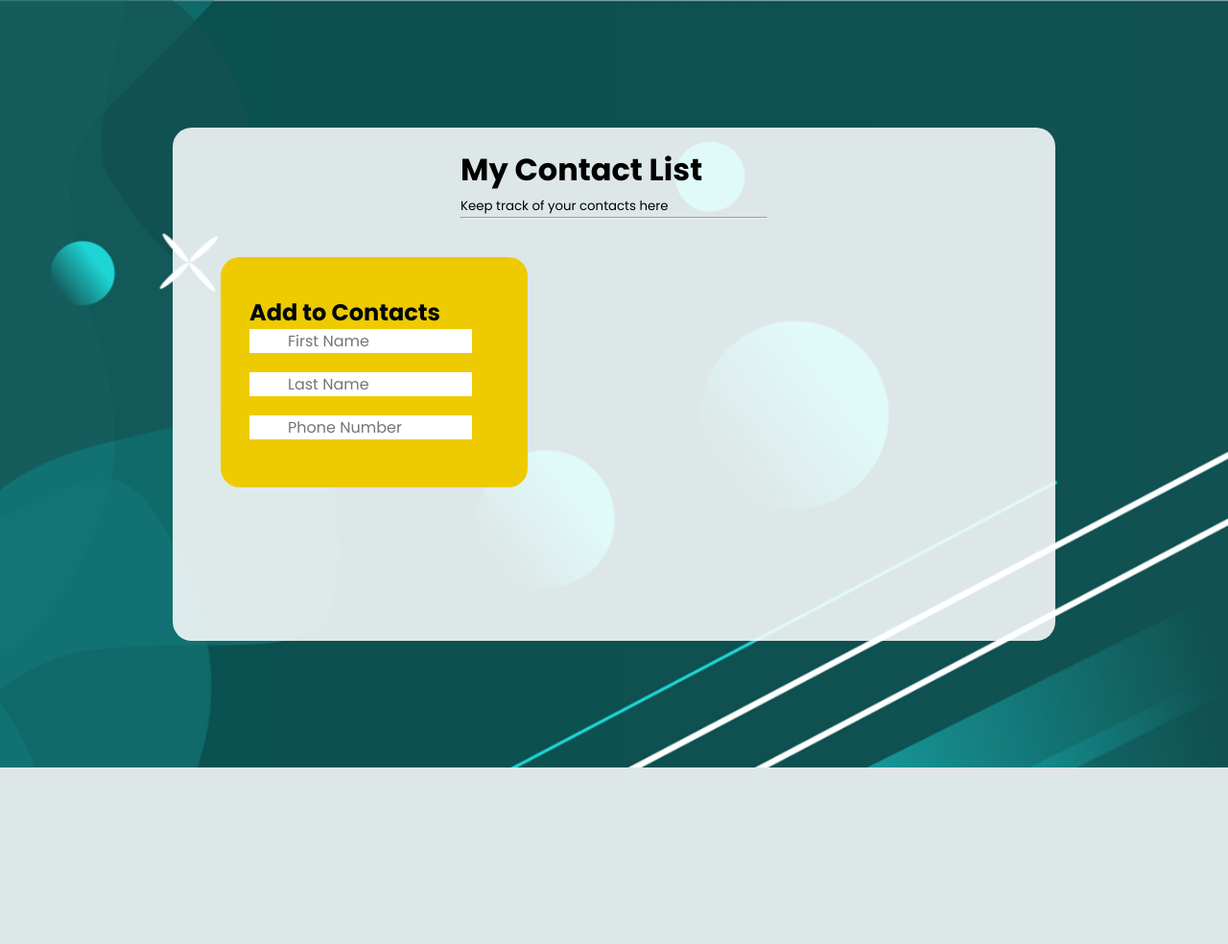
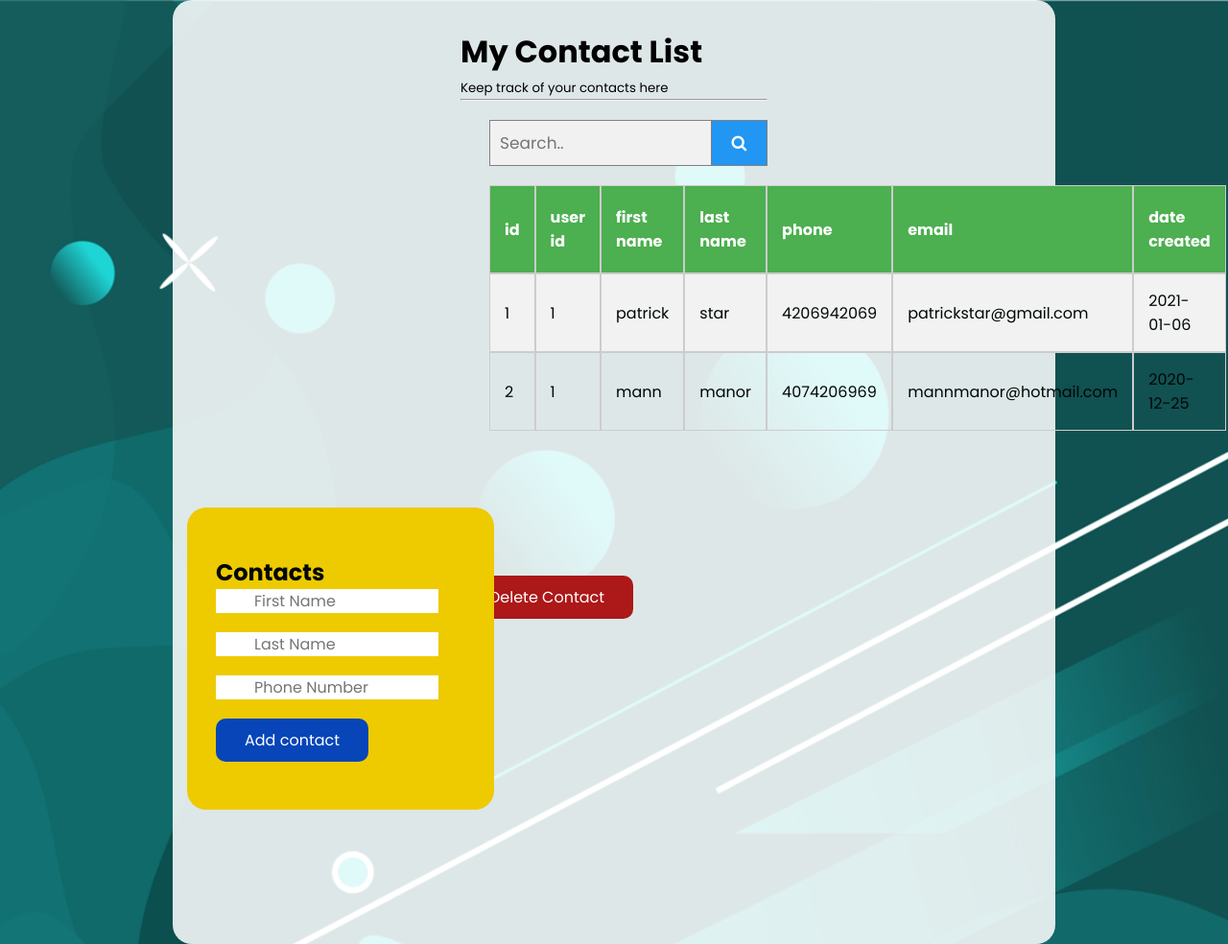
Before and after one commit to COP-4331C-Group-11/Contax.ml, a PHP site: page /contactPage.html in a window 1280 px wide. Shown: the whole page at 96% size. Before the commit the page ends 800 px from the top, so only its background shows below. Run offline with PHP 8.4, Linux system fonts and the light colour scheme; data comes from the database, SQL or seed files in the repository; data that the repository does not hold is empty.

Commit message:
Finished design of contacts page
Finished the design of the contacts page and intergrated the search functionality .

```diff
--- a/src/contactPage.html
+++ b/src/contactPage.html
@@ -3,7 +3,9 @@
 <head>
 
   <link rel="stylesheet" href="css/contactPage.css">
-
+  <link rel="stylesheet" href="https://cdnjs.cloudflare.com/ajax/libs/font-awesome/4.7.0/css/font-awesome.min.css">
+  <!--This is for generation of search function-->
+  <script src="js/contacts.js"></script>
 
 <title>Add Contacts</title>
 </form>
@@ -21,6 +23,21 @@
 
       <!--White underline-->
       <hr>
+      <form class="example" action="action_page.php">
+        <input type="text" placeholder="Search.." name="search" id="contact-search">
+        <button type="submit"><i class="fa fa-search"></i></button>
+
+        <!--This is where the table generated by the search will go -->
+        <div id="contact-table">
+
+          <!-- This gets auto-filled -->
+        </div>
+      </form>
+      <div class = "mod-button">
+        <button class="btn-2"> Delete Contact</button>
+        <button class="btn-3"> Edit Contact</button>
+      </div>
+
        <!--Let's input our forms here , one for adding contacts one for editing contacts-->
        <section class="section-1">
         <div class ="form-container">
@@ -28,14 +45,18 @@
 
 
           <form>
-            <h1>Add to Contacts</h1>
+            <h2>Contacts</h2>
             <input type="text" placeholder="First Name">
             <input type="text" placeholder="Last Name">
             <input type="text" placeholder="Phone Number">
+            <div class="button-container">
+              <button class="btn-1"> Add contact</button>
+            </div>
+          </form>
 
-          </form>
         </div>
        </section>
+
 
     </div>
 
--- a/src/css/contactPage.css
+++ b/src/css/contactPage.css
@@ -23,7 +23,7 @@ html
   border-radius: 20px;
   background:rgba(255, 255, 255, 0.863);
   padding-bottom:200px;
-  padding-top:20px;
+  padding-top:30px;
   padding-left: 300px;
   padding-right: 300px;
 }
@@ -32,12 +32,12 @@ html
   border-radius: 20px;
   background: #eeca00;
   padding-bottom:30px;
-  padding-top:20px;
+  padding-top:30px;
   padding-left: px;
   padding-right: 0px;
   position: relative;;
-  top:40px;
-  right:250px;
+  top:60px;
+  right:285px;
 }
 form
 {
@@ -59,3 +59,94 @@ input[type="text"]
   width:80%;
   border:2px orangered;
 }
+
+.btn-1
+{
+  background-color: #0745b8;
+  border: none;
+  color: rgb(255, 255, 255);
+  padding: 10px 30px;
+  border-radius: 10px;
+  text-align: center;
+  text-decoration: none;
+  display: inline-block;
+  font-size: 16px;
+}
+
+form.example input[type=text] {
+  padding: 10px;
+  font-size: 17px;
+  border: 1px solid grey;
+  float: left;
+  width: 80%;
+  background: #f1f1f1;
+}
+
+/* Style the submit button */
+form.example button {
+  float: left;
+  width: 20%;
+  height: 20%;
+  padding: 10px;
+  background: #2196F3;
+  color: white;
+  font-size: 17px;
+  border: 1px solid grey;
+  border-left: none; /* Prevent double borders */
+  cursor: pointer;
+}
+.btn-2
+{
+  background-color: #ad1818;
+  border: none;
+  color: rgb(255, 255, 255);
+  padding: 10px 30px;
+  border-radius: 10px;
+  position: absolute;
+  text-align: center;
+  top: 600px;
+  text-decoration: none;
+  display: inline-block;
+  font-size: 16px;
+}
+.btn-3
+{
+  background-color: #ad1818;
+  border: none;
+  color: rgb(255, 255, 255);
+  padding: 10px 30px;
+  border-radius: 10px;
+  position: absolute;
+  text-align: center;
+  top: 600px;
+  margin-left: -200px;
+  text-decoration: none;
+  display: inline-block;
+  font-size: 16px;
+}
+#contact-table {
+  font-family: Arial, Helvetica, sans-serif;
+  border-collapse: collapse;
+  width: 100%;
+}
+
+#contact-table table {
+  border-spacing: 0;
+}
+
+#contact-table td, #contact-table th {
+  border: 1px solid #ccc;
+  padding: 15px;
+}
+
+#contact-table tr:nth-child(even){background-color: #f2f2f2;}
+
+#contact-table tr:hover {background-color: #ddd;}
+
+#contact-table th {
+  padding-top: 20px;
+  padding-bottom: 20px;
+  text-align: left;
+  background-color: #4CAF50;
+  color: white;
+}
```
